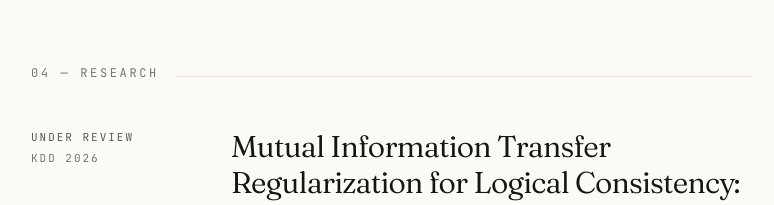
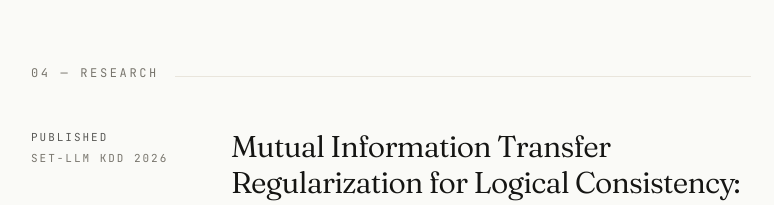
Before and after one commit to ChrisWoo0443/portfolio, a React (Vite) app: page / in a window 1280 px wide. Shown: the part 3640-3845 px from the top of the page, without its empty margins (249-1023 px from the left). Built offline with nearby package versions, Linux system fonts and the light colour scheme.

Commit message:
update paper status

```diff
--- a/src/components/Research.tsx
+++ b/src/components/Research.tsx
@@ -13,8 +13,8 @@ type Paper = {
 
 const papers: Paper[] = [
   {
-    status: "Under review",
-    venue: "KDD 2026",
+    status: "Published",
+    venue: "SeT-llm KDD 2026",
     title:
       "Mutual Information Transfer Regularization for Logical Consistency: A Controlled Empirical Study",
     authors: ["Chris Woo", "Jessica Chen", "Jacob Dang", "Archana Vaidheeswaran"],
```
